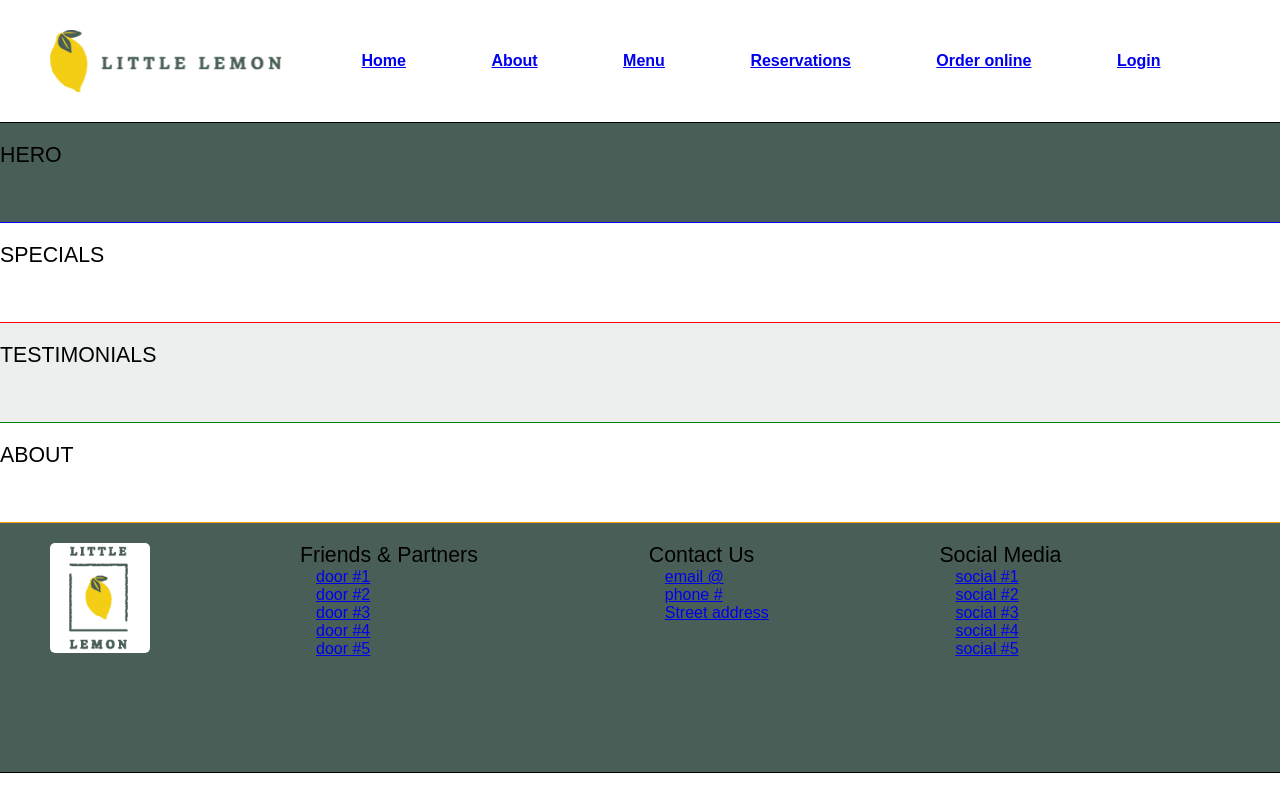
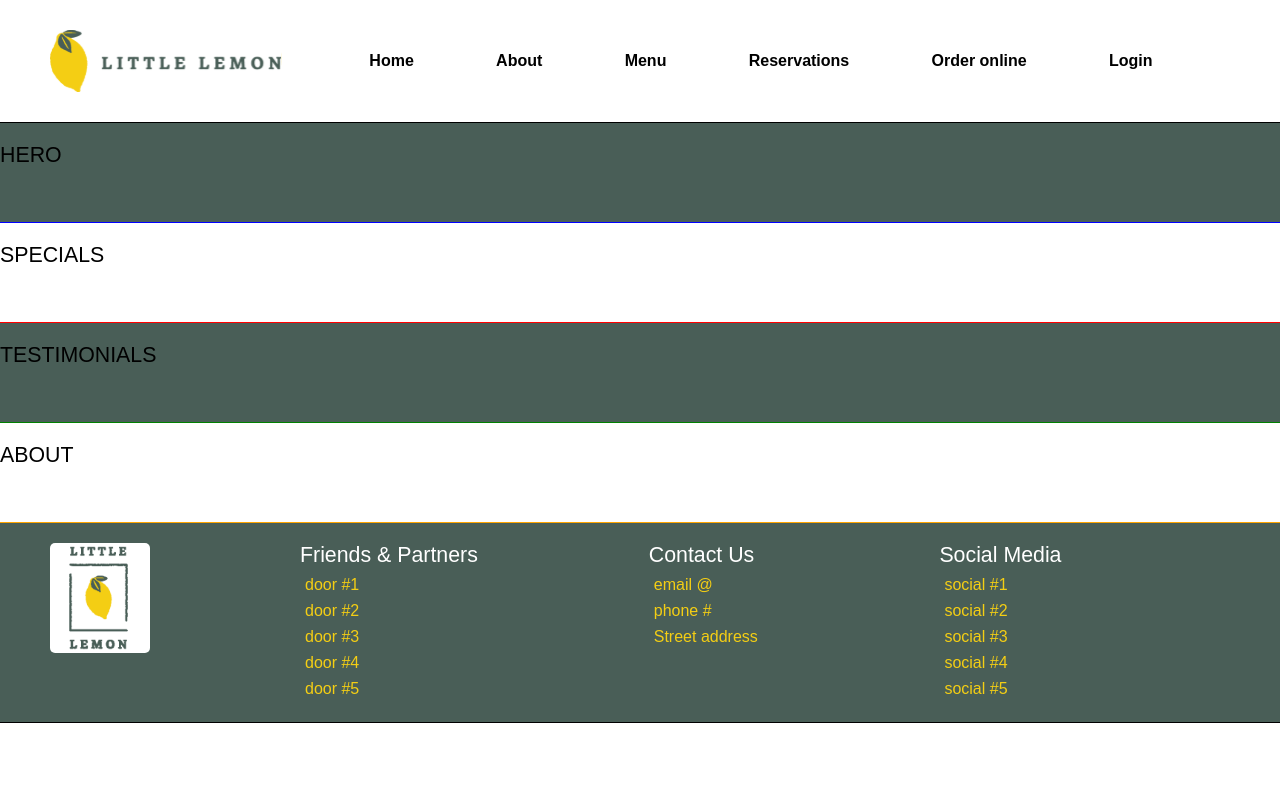
Before and after one commit to bryanj1234/meta-frontend-capstone, a React (Create React App) app: page / in a window 1280 px wide. Built offline with nearby package versions, Linux system fonts and the light colour scheme.

Commit message:
asdsadsa

```diff
--- a/src/App.css
+++ b/src/App.css
@@ -17,7 +17,7 @@ font-family: 'Markazi Text', serif; */
 
   max-width: 1489px;
 
-  grid-template-rows: 123px 1fr 250px;
+  grid-template-rows: 123px 1fr 200px;
   grid-template-columns: minmax(0, 0px) 1fr minmax(0, 0px);
   grid-template-areas:
       "_1 head _2"
@@ -27,7 +27,7 @@ font-family: 'Markazi Text', serif; */
 
 @media screen and (max-width: 900px) {
   #root  {
-    grid-template-rows: 123px 1fr 300px;
+    grid-template-rows: 123px 1fr 330px;
   }
 }
 
@@ -75,13 +75,26 @@ header nav ul {
 .nav-item {
   justify-content: center;
   list-style-type: none;
-  padding-left:1rem;
-  padding-right:1rem;
 }
 
 header .nav-item {
   font-size: 12pt;
   font-weight: bold;
+}
+
+a {
+  text-decoration: none;
+  padding: 5px;
+}
+
+header a {
+  color: #000000;
+}
+
+header a:hover {
+  color: #495e57;
+  background-color: #f4ce14;
+  border-radius: 5px;
 }
 
 main {
@@ -121,7 +134,7 @@ main {
   padding-top: 20px;
   padding-bottom: 20px;
 
-  background-color: #edefee;
+  background-color: #495e57;
 }
 
 #about {
@@ -178,4 +191,19 @@ footer img {
 
 footer .nav-item {
   font-size: 12pt;
+  padding-top: 0.5rem;
 }
+
+footer a {
+  color: #f4ce14;
+}
+
+footer a:hover {
+  color: #495e57;
+  background-color: #f4ce14;
+  border-radius: 5px;
+}
+
+.fl-header {
+  color: #ffffff;
+}
--- a/src/components/Footer.js
+++ b/src/components/Footer.js
@@ -24,21 +24,21 @@ export const Footer = () => {
       <img src={GC.lemon} alt={"lemon"}/>
 
       <div id="doormat">
-        Friends & Partners
+        <span className="fl-header">Friends & Partners</span>
         <ul>
             {doormat_items}
         </ul>
       </div>
 
       <div id="contact">
-        Contact Us
+      <span className="fl-header">Contact Us</span>
         <ul>
             {contact_items}
         </ul>
       </div>
 
       <div id="social">
-        Social Media
+      <span className="fl-header">Social Media</span>
         <ul>
             {social_items}
         </ul>
```
